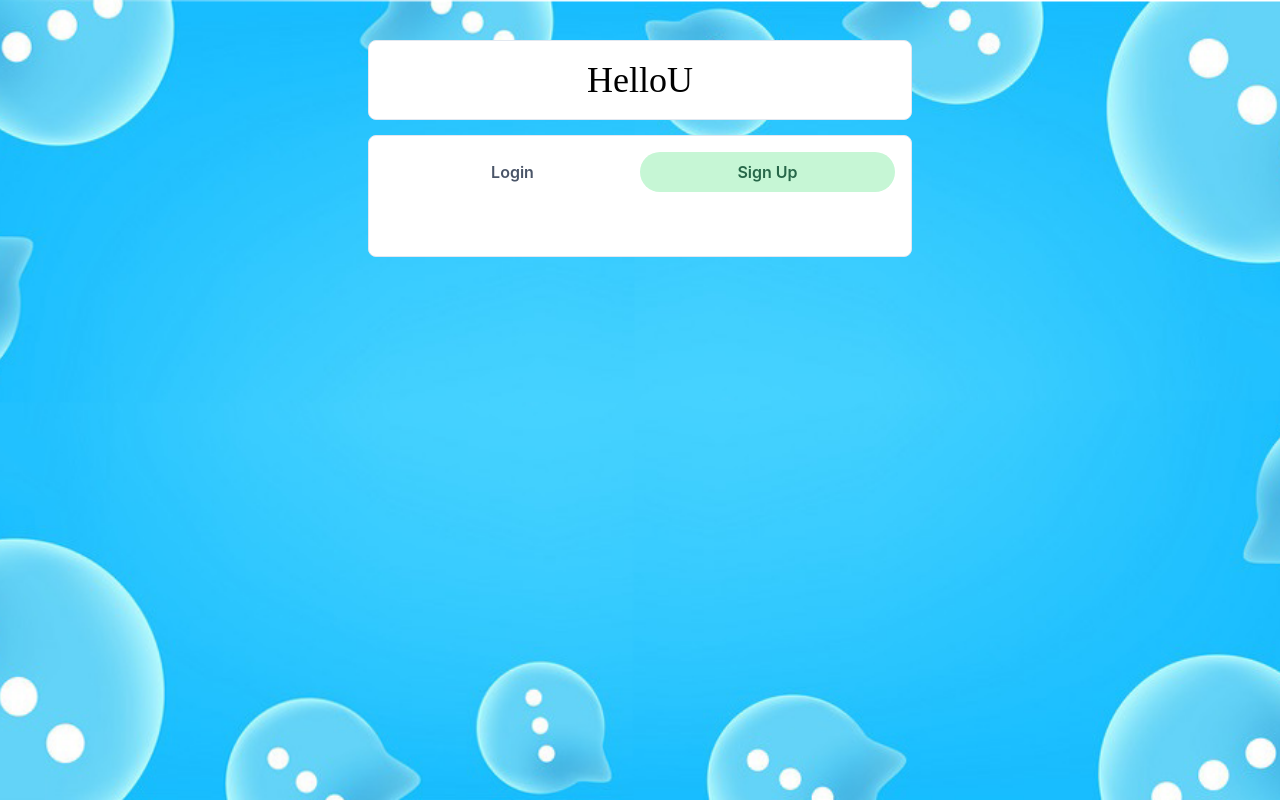
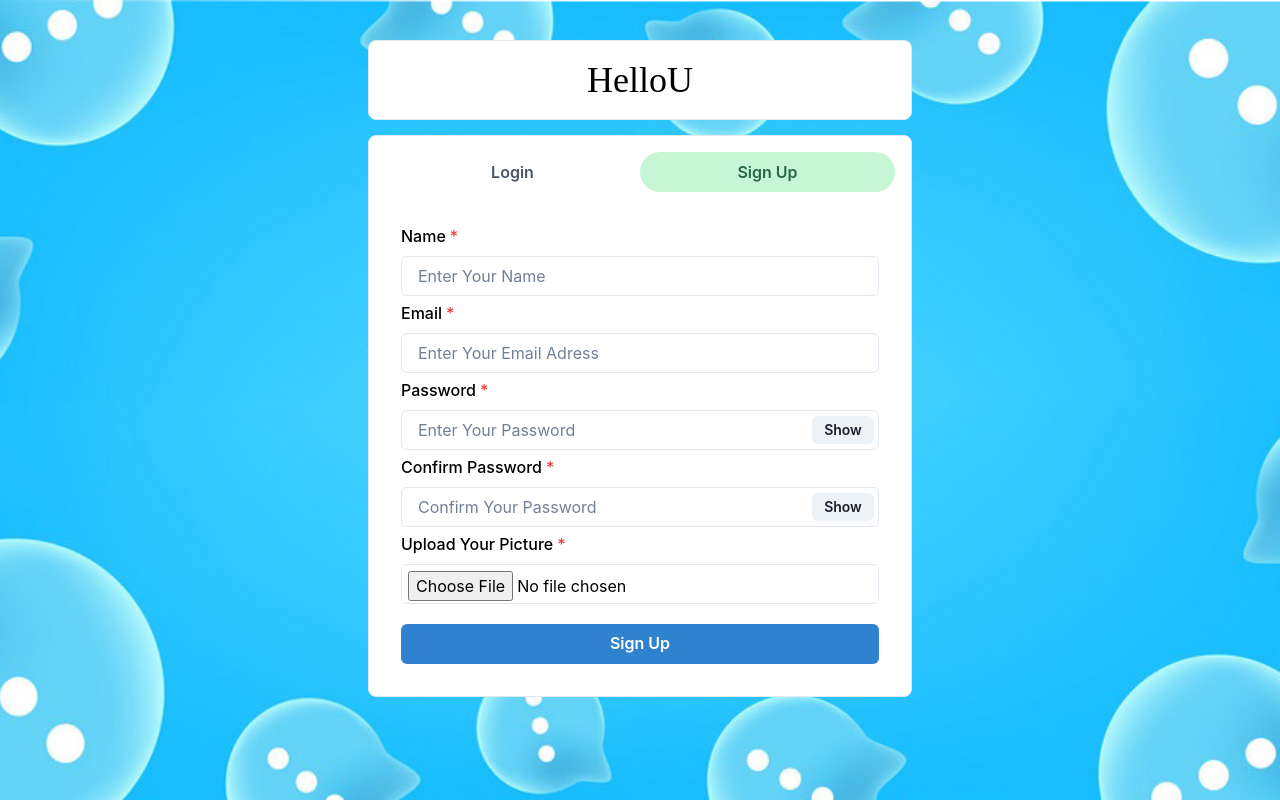
Before and after one commit to aydinkuru/instantmessenger, a React (Create React App) app in the folder frontend/: page / in a window 1280 px wide. Both pictures are taken after a click on the tab "Sign Up". Built offline with nearby package versions, Linux system fonts and the light colour scheme.

Commit message:
Authentication

```diff
--- a/frontend/src/App.css
+++ b/frontend/src/App.css
@@ -6,4 +6,5 @@
   background-image: url("./background.png");
   background-size: cover;
   background-position: center;
+  color: black;
 }
--- a/frontend/src/Pages/Homepage.js
+++ b/frontend/src/Pages/Homepage.js
@@ -9,6 +9,8 @@
   TabPanels,
   Tabs,
 } from "@chakra-ui/react";
+import Login from "../components/Authentication/Login";
+import Signup from "../components/Authentication/Signup";
 
 const Homepage = () => {
   return (
@@ -42,8 +44,12 @@
             <Tab width="50%">Sign Up</Tab>
           </TabList>
           <TabPanels>
-            <TabPanel>{/* <Login/> */}</TabPanel>
-            <TabPanel>{/* <Signup/> */}</TabPanel>
+            <TabPanel>
+              <Login />
+            </TabPanel>
+            <TabPanel>
+              <Signup />
+            </TabPanel>
           </TabPanels>
         </Tabs>
       </Box>
--- /dev/null
+++ b/frontend/src/components/Authentication/Login.js
@@ -0,0 +1,74 @@
+import {
+  Button,
+  FormControl,
+  FormLabel,
+  Input,
+  InputGroup,
+  InputRightElement,
+  VStack,
+} from "@chakra-ui/react";
+import React from "react";
+import { useState } from "react";
+
+const Login = () => {
+  const [show, setShow] = useState(false);
+
+  const [email, setEmail] = useState();
+
+  const [password, setPassword] = useState();
+
+  const handleClick = () => setShow(!show);
+
+  const submitHandler = () => {};
+
+  return (
+    <VStack spacing="5px" color="black">
+      <FormControl id="email" isRequired>
+        <FormLabel>Email</FormLabel>
+        <Input
+          placeholder="Enter Your Email"
+          onChange={(e) => setEmail(e.target.value)}
+        />
+      </FormControl>
+
+      <FormControl id="password" isRequired>
+        <FormLabel>Password</FormLabel>
+        <InputGroup>
+          <Input
+            type={show ? "text" : "password"}
+            placeholder="Enter Your Password"
+            onChange={(e) => setPassword(e.target.value)}
+          />
+          <InputRightElement width="4.5rem">
+            <Button h="1.75rem" size="sm" onClick={handleClick}>
+              {show ? "Hide" : "Show"}
+            </Button>
+          </InputRightElement>
+        </InputGroup>
+      </FormControl>
+
+      <Button
+        colorScheme="blue"
+        width="100%"
+        style={{ marginTop: 15 }}
+        onClick={submitHandler}
+      >
+        Login
+      </Button>
+
+      <Button
+        variant="solid"
+        colorScheme="red"
+        width="100%"
+        onClick={() => {
+          setEmail("guest@example.com");
+          setPassword("12345");
+        }}
+      >
+        Get Guest User Credentials
+      </Button>
+    </VStack>
+  );
+};
+
+export default Login;
--- /dev/null
+++ b/frontend/src/components/Authentication/Signup.js
@@ -0,0 +1,99 @@
+import {
+  Button,
+  FormControl,
+  FormLabel,
+  Input,
+  InputGroup,
+  InputRightElement,
+  VStack,
+} from "@chakra-ui/react";
+import React from "react";
+import { useState } from "react";
+
+const Signup = () => {
+  const [show, setShow] = useState(false);
+  const [name, setName] = useState();
+  const [email, setEmail] = useState();
+  const [confirmpassword, setConfirmpassword] = useState();
+  const [password, setPassword] = useState();
+  const [pic, setPic] = useState();
+
+  const handleClick = () => setShow(!show);
+
+  const postDetails = (pics) => {};
+
+  const submitHandler = () => {};
+
+  return (
+    <VStack spacing="5px" color="black">
+      <FormControl id="first-name" isRequired>
+        <FormLabel>Name</FormLabel>
+        <Input
+          placeholder="Enter Your Name"
+          onChange={(e) => setName(e.target.value)}
+        />
+      </FormControl>
+
+      <FormControl id="email" isRequired>
+        <FormLabel>Email</FormLabel>
+        <Input
+          placeholder="Enter Your Email Adress"
+          onChange={(e) => setEmail(e.target.value)}
+        />
+      </FormControl>
+
+      <FormControl id="password" isRequired>
+        <FormLabel>Password</FormLabel>
+        <InputGroup size="md">
+          <Input
+            type={show ? "text" : "password"}
+            placeholder="Enter Your Password"
+            onChange={(e) => setPassword(e.target.value)}
+          />
+          <InputRightElement width="4.5rem">
+            <Button h="1.75rem" size="sm" onClick={handleClick}>
+              {show ? "Hide" : "Show"}
+            </Button>
+          </InputRightElement>
+        </InputGroup>
+      </FormControl>
+
+      <FormControl id="password" isRequired>
+        <FormLabel>Confirm Password</FormLabel>
+        <InputGroup size="md">
+          <Input
+            type={show ? "text" : "password"}
+            placeholder="Confirm Your Password"
+            onChange={(e) => setConfirmpassword(e.target.value)}
+          />
+          <InputRightElement width="4.5rem">
+            <Button h="1.75rem" size="sm" onClick={handleClick}>
+              {show ? "Hide" : "Show"}
+            </Button>
+          </InputRightElement>
+        </InputGroup>
+      </FormControl>
+
+      <FormControl id="pic" isRequired>
+        <FormLabel>Upload Your Picture</FormLabel>
+        <Input
+          type="file"
+          p={1.5}
+          accept="image/*"
+          onChange={(e) => postDetails(e.target.files[0])}
+        />
+      </FormControl>
+
+      <Button
+        colorScheme="blue"
+        width="100%"
+        style={{ marginTop: 15 }}
+        onClick={submitHandler}
+      >
+        Sign Up
+      </Button>
+    </VStack>
+  );
+};
+
+export default Signup;
```
